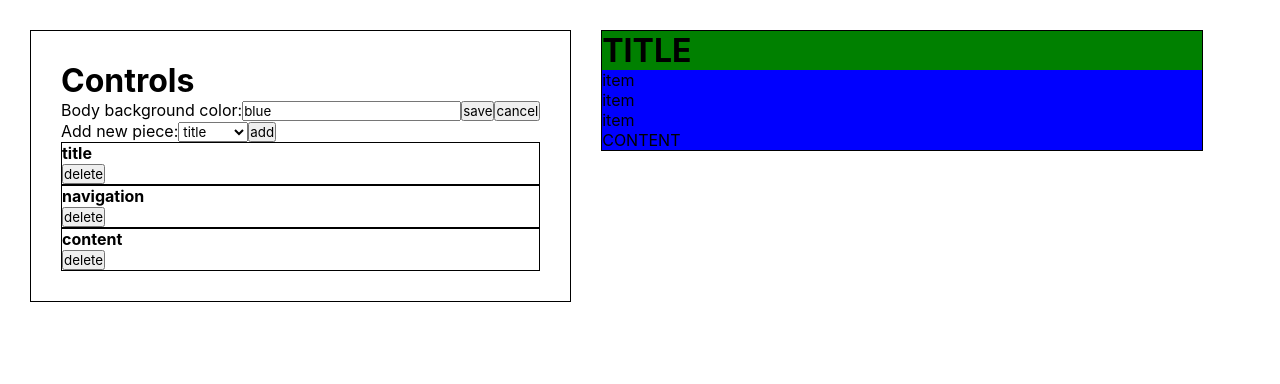
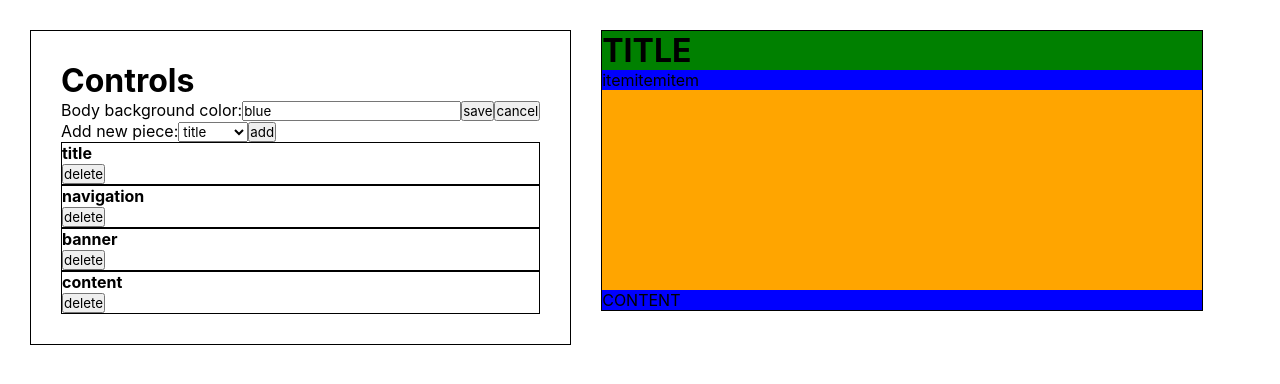
Before and after one commit to bananno/designer, a React (Create React App) app: page / in a window 1280 px wide. Shown: the top 384 px of the page. Built offline with nearby package versions, Linux system fonts and the light colour scheme.

Commit message:
Edit pieces; add banner element

```diff
--- a/src/App.css
+++ b/src/App.css
@@ -26,6 +26,15 @@ body {
     background-color: green;
 }
 
-.piece.navigation {
+.piece.banner {
+    height: 200px;
+    background-color: orange;
+}
+
+.piece.navigation ul {
     list-style: none;
 }
+
+.piece.navigation li {
+    display: inline-block;
+}
--- a/src/App.js
+++ b/src/App.js
@@ -18,11 +18,15 @@ class App extends Component {
       },
       {
         type: 'navigation',
+        id: 1
+      },
+      {
+        type: 'banner',
         id: 2
       },
       {
         type: 'content',
-        id: 1
+        id: 3
       }
     ],
     pieceIdCount: 2,
--- a/src/Piece/Piece.js
+++ b/src/Piece/Piece.js
@@ -12,11 +12,19 @@ class Piece extends Component {
 
     if (pieceType == 'navigation') {
       return (
-        <ul class="piece navigation">
-          <li>item</li>
-          <li>item</li>
-          <li>item</li>
-        </ul>
+        <div class="piece navigation">
+          <ul>
+            <li>item</li>
+            <li>item</li>
+            <li>item</li>
+          </ul>
+        </div>
+      );
+    }
+
+    if (pieceType == 'banner') {
+      return (
+        <div class="piece banner"> </div>
       );
     }
 
```
